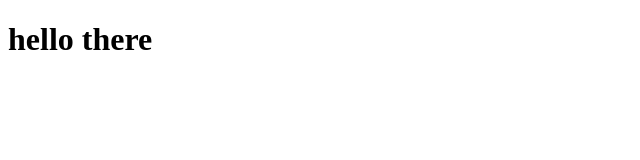
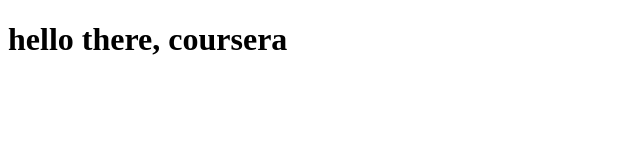
Before and after one commit to dorothyrae/module2-solution, a plain HTML site: page index.html in a window 1280 px wide. Shown: the whole page, without its empty margins (0-640 px from the left). Drawn offline with Linux system fonts and the light colour scheme.

Commit message:
Module 2 Assignment

```diff
--- a/index.html
+++ b/index.html
@@ -4,6 +4,6 @@
 	<title>Hello Module 2</title>
 </head>
 <body>
-<h1>hello there</h1>
+<h1>hello there, coursera</h1>
 </body>
 </html>
```
